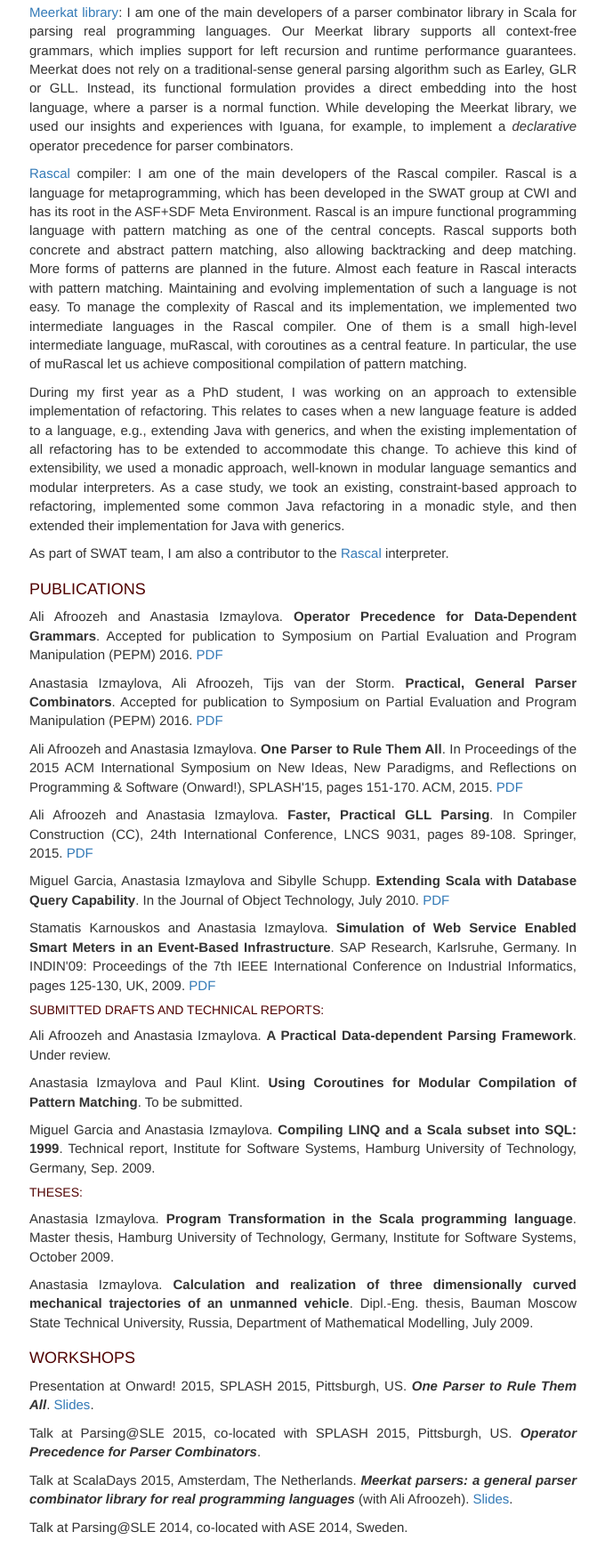
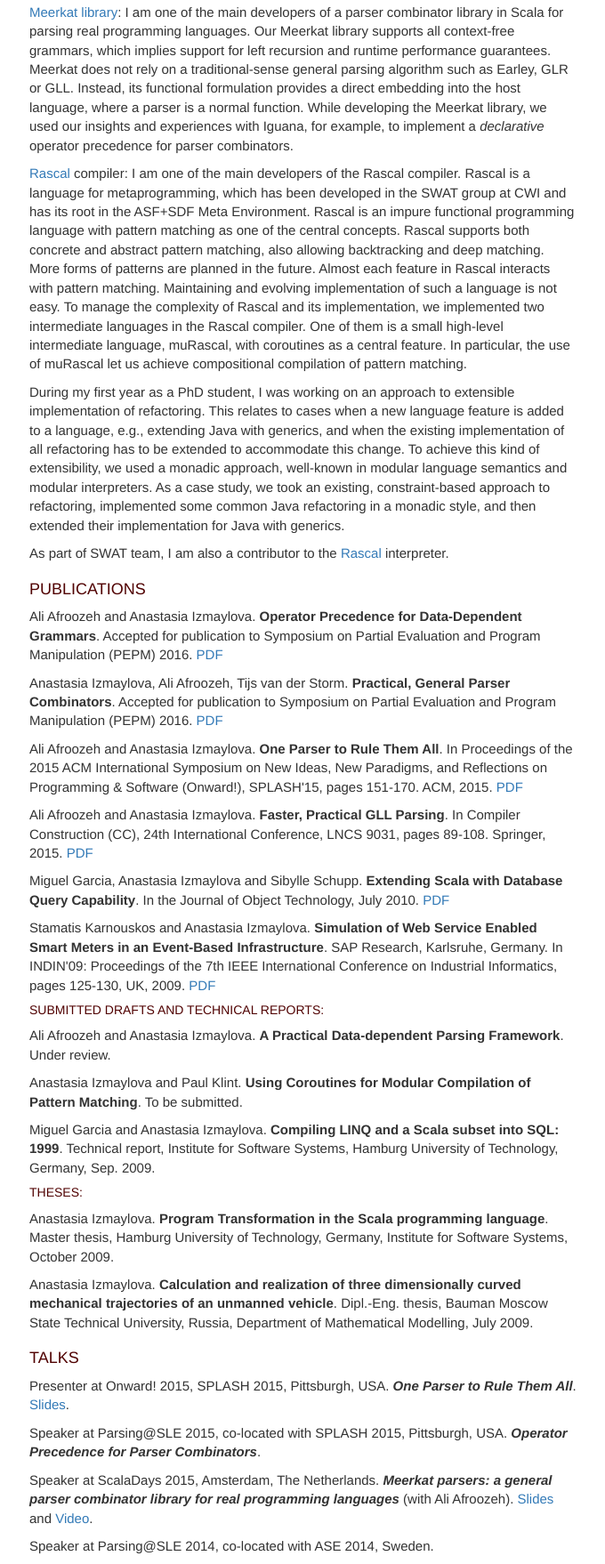
Before and after one commit to Anastassija/Anastassija.github.io, a plain HTML site: page _site/index.html in a window 1280 px wide. Shown: the part 760-2518 px from the top of the page at 89% size, without its empty margins (364-1044 px from the left). Before the commit the page ends 2497 px from the top, so only its background shows below. Drawn offline with nearby package versions, Linux system fonts and the light colour scheme.

Commit message:
Minor refinements.

```diff
--- a/_site/css/style.css
+++ b/_site/css/style.css
@@ -40,10 +40,6 @@
     border-bottom-width:0px;
   }
 
-  p {
-    text-align: justify;
-  }
-
 }
 
 /*@media only screen and (min-device-width : 320px) and (max-device-width : 568px) {
--- a/_site/index.html
+++ b/_site/index.html
@@ -37,7 +37,7 @@
       <li><a href="#GENERAL">GENERAL</a></li>
       <li><a href="#RESEARCH">RESEARCH</a></li>
       <li><a href="#PUBLICATIONS">PUBLICATIONS</a></li>
-      <li><a href="#WORKSHOPS">WORKSHOPS</a></li>
+      <li><a href="#TALKS">TALKS</a></li>
     </ul>
   </nav>
   <div class="col-xs-9">
@@ -50,18 +50,18 @@
     </section>
     <section id="RESEARCH" class="group">
       <h4 style="color:#500202;">RESEARCH</h4>
-      <p style="text-align: justify;">I am interested in various aspects of developing programming languages and their tool support: parsing,
+      <p>I am interested in various aspects of developing programming languages and their tool support: parsing,
       interpreters, compilers, language semantics, refactoring. Since March 2011, I have been working in the Software Analysis and Transformation (<a href="https://www.cwi.nl/research-groups/software-analysis-and-transformation">SWAT</a>) group at Centrum Wiskunde & Informatica (<a href="https://www.cwi.nl">CWI</a>). </p>
       <h5 style="color:#500202;">RECENT PROJECTS:</h5>
 
-      <p style="text-align: justify;">
+      <p >
       <a href="http://iguana-parser.github.io">Iguana parsing framework</a>: I am one of the main developers and currently mostly working on the Iguana parsing framework. Iguana is a general parsing framework that supports data-dependent grammars. Iguana is a research project with a number of recent publications. Iguana has a number of distinct features, making it different from other parsing tools. Iguana is based on faster GLL parsing and supports the core data-dependent features, such as parameterized nonterminals, expressions, variable binding, and constraints. In addition, it provides out-of-the-box high-level disambiguation constructs and enables user-defined ones. So far, we have mostly been using Iguana to validate our research results. However, our goal is to make Iguana a practical  parsing framework with proper tool support. We are currently focused on achieving this!</p>
 
-      <p style="text-align: justify;"><a href="https://github.com/meerkat-parser">Meerkat library</a>: I am one of the main developers of a parser combinator library in Scala for parsing real programming languages. Our Meerkat library supports all context-free grammars, which implies support for left recursion and runtime performance guarantees. Meerkat does not rely on a traditional-sense general parsing algorithm such as Earley, GLR or GLL. Instead, its functional formulation provides a direct embedding into the host language, where a parser is a normal function. While developing the Meerkat library, we used our insights and experiences with Iguana, for example, to implement a <i>declarative</i> operator precedence for parser combinators. </p>
+      <p><a href="https://github.com/meerkat-parser">Meerkat library</a>: I am one of the main developers of a parser combinator library in Scala for parsing real programming languages. Our Meerkat library supports all context-free grammars, which implies support for left recursion and runtime performance guarantees. Meerkat does not rely on a traditional-sense general parsing algorithm such as Earley, GLR or GLL. Instead, its functional formulation provides a direct embedding into the host language, where a parser is a normal function. While developing the Meerkat library, we used our insights and experiences with Iguana, for example, to implement a <i>declarative</i> operator precedence for parser combinators. </p>
 
-      <p style="text-align: justify;"><a href="http://www.rascal-mpl.org">Rascal</a> compiler: I am one of the main developers of the Rascal compiler. Rascal is a language for metaprogramming, which has been developed in the SWAT group at CWI and has its root in the ASF+SDF Meta Environment. Rascal is an impure functional programming language with pattern matching as one of the central concepts. Rascal supports both concrete and abstract pattern matching, also allowing backtracking and deep matching. More forms of patterns are planned in the future. Almost each feature in Rascal interacts with pattern matching. Maintaining and evolving implementation of such a language is not easy. To manage the complexity of Rascal and its implementation, we implemented two intermediate languages in the Rascal compiler. One of them is a small high-level intermediate language, muRascal, with coroutines as a central feature. In particular, the use of muRascal let us achieve compositional compilation of pattern matching.</p>
-      <p style="text-align: justify;">During my first year as a PhD student, I was working on an approach to extensible implementation of refactoring. This relates to cases when a new language feature is added to a language, e.g., extending Java with generics, and when the existing implementation of all refactoring has to be extended to accommodate this change. To achieve this kind of extensibility, we used a monadic approach, well-known in modular language semantics and modular interpreters. As a case study, we took an existing, constraint-based approach to refactoring, implemented some common Java refactoring in a monadic style, and then extended their implementation for Java with generics. </p>
-      <p style="text-align: justify;">As part of SWAT team, I am also a contributor to the <a href="http://www.rascal-mpl.org">Rascal</a> interpreter.</p>
+      <p><a href="http://www.rascal-mpl.org">Rascal</a> compiler: I am one of the main developers of the Rascal compiler. Rascal is a language for metaprogramming, which has been developed in the SWAT group at CWI and has its root in the ASF+SDF Meta Environment. Rascal is an impure functional programming language with pattern matching as one of the central concepts. Rascal supports both concrete and abstract pattern matching, also allowing backtracking and deep matching. More forms of patterns are planned in the future. Almost each feature in Rascal interacts with pattern matching. Maintaining and evolving implementation of such a language is not easy. To manage the complexity of Rascal and its implementation, we implemented two intermediate languages in the Rascal compiler. One of them is a small high-level intermediate language, muRascal, with coroutines as a central feature. In particular, the use of muRascal let us achieve compositional compilation of pattern matching.</p>
+      <p>During my first year as a PhD student, I was working on an approach to extensible implementation of refactoring. This relates to cases when a new language feature is added to a language, e.g., extending Java with generics, and when the existing implementation of all refactoring has to be extended to accommodate this change. To achieve this kind of extensibility, we used a monadic approach, well-known in modular language semantics and modular interpreters. As a case study, we took an existing, constraint-based approach to refactoring, implemented some common Java refactoring in a monadic style, and then extended their implementation for Java with generics. </p>
+      <p>As part of SWAT team, I am also a contributor to the <a href="http://www.rascal-mpl.org">Rascal</a> interpreter.</p>
     </section>
     <section id="PUBLICATIONS" class="group">
      <h4 style="color:#500202;">PUBLICATIONS</h4>
@@ -81,12 +81,13 @@
 
 
     </section>
-    <section id="WORKSHOPS" class="group">
-      <h4 style="color:#500202;">WORKSHOPS</h4>
-      <p>Presentation at Onward! 2015, SPLASH 2015, Pittsburgh, US. <b><i>One Parser to Rule Them All</i></b>. <a href="https://speakerdeck.com/anastassija/one-parser-to-rule-them-all">Slides</a>. </p>
-<p>Talk at Parsing@SLE 2015, co-located with SPLASH 2015, Pittsburgh, US. <b><i>Operator Precedence for Parser Combinators</i></b>.</p>
-<p>Talk at ScalaDays 2015, Amsterdam, The Netherlands. <b><i>Meerkat parsers: a general parser combinator library for real programming languages</i></b> (with Ali Afroozeh). <a href="https://speakerdeck.com/anastassija/meerkat-parsers-a-general-parser-combinator-library-for-real-programming-languages">Slides</a>. </p>
-<p>Talk at Parsing@SLE 2014, co-located with ASE 2014, Sweden.</p>
+    <section id="TALKS" class="group">
+      <h4 style="color:#500202;">TALKS</h4>
+      <p>Presenter at Onward! 2015, SPLASH 2015, Pittsburgh, USA. <b><i>One Parser to Rule Them All</i></b>. <a href="https://speakerdeck.com/anastassija/one-parser-to-rule-them-all">Slides</a>. </p>
+<p>Speaker at Parsing@SLE 2015, co-located with SPLASH 2015, Pittsburgh, USA. <b><i>Operator Precedence for Parser Combinators</i></b>.</p>
+<p>Speaker at ScalaDays 2015, Amsterdam, The Netherlands. <b><i>Meerkat parsers: a general parser combinator library for real programming languages</i></b> (with Ali Afroozeh).
+<a href="https://speakerdeck.com/anastassija/meerkat-parsers-a-general-parser-combinator-library-for-real-programming-languages">Slides</a> and <a href="https://www.parleys.com/tutorial/meerkat-parsers-general-parser-combinator-library-real-programming-languages">Video</a>. </p>
+<p>Speaker at Parsing@SLE 2014, co-located with ASE 2014, Sweden.</p>
     </section>
   </div>
 </div>
--- a/css/style.css
+++ b/css/style.css
@@ -40,10 +40,6 @@
     border-bottom-width:0px;
   }
 
-  p {
-    text-align: justify;
-  }
-
 }
 
 /*@media only screen and (min-device-width : 320px) and (max-device-width : 568px) {
```
Also changed, not shown: _includes/common.html (+9 -9 lines), _includes/presentations.html (+5 -4 lines).
